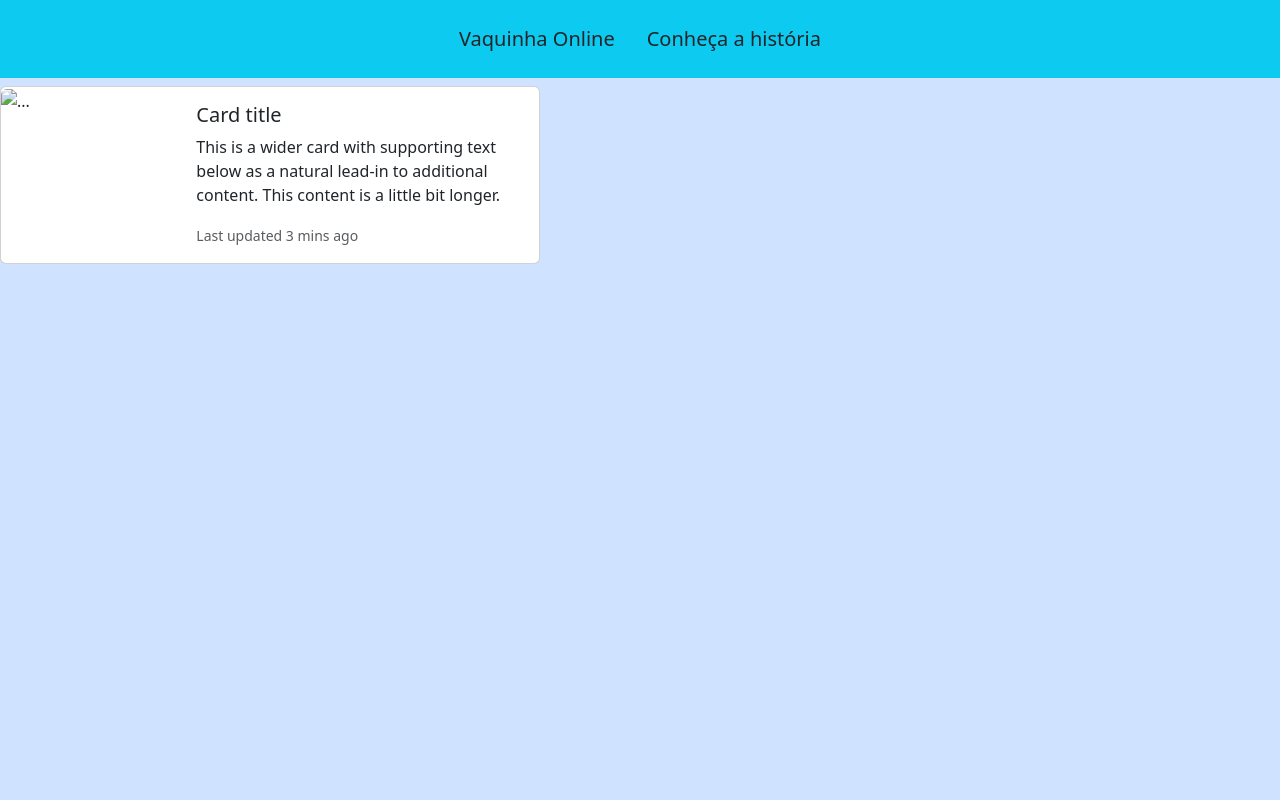
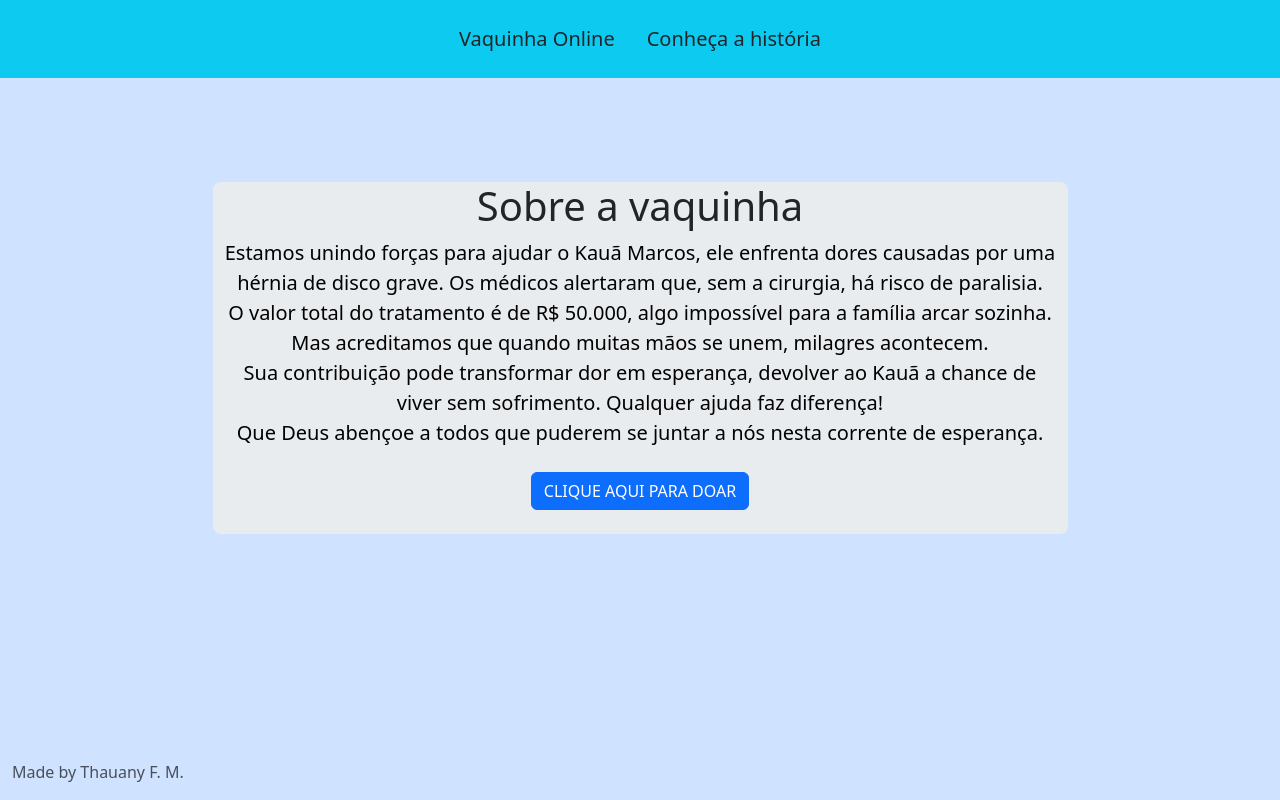
Before and after one commit to Thauzin/Vaquinha, a plain HTML site: page historia.html in a window 1280 px wide. Drawn offline with Linux system fonts and the light colour scheme.

Commit message:
[add] - historia

```diff
--- a/historia.html
+++ b/historia.html
@@ -17,20 +17,20 @@
   </li>
   </div>
 </ul>
-<div class="card mb-3" style="max-width: 540px;">
-  <div class="row g-0">
-    <div class="col-md-4">
-      <img src="..." class="img-fluid rounded-start" alt="...">
-    </div>
-    <div class="col-md-8">
-      <div class="card-body">
-        <h5 class="card-title">Card title</h5>
-        <p class="card-text">This is a wider card with supporting text below as a natural lead-in to additional content. This content is a little bit longer.</p>
-        <p class="card-text"><small class="text-body-secondary">Last updated 3 mins ago</small></p>
-      </div>
-    </div>
+<section class="py-5 text-center container">
+    <div class="row py-lg-5">
+        <div class="col-lg-9 col-md-8 mx-auto bg-body-secondary rounded-3 ">
+            <h1 class="fw-light">Sobre a vaquinha</h1>
+            <p class="lead text-black">Estamos unindo forças para ajudar o Kauã Marcos, ele enfrenta dores causadas por uma hérnia de disco grave. Os médicos alertaram que, sem a cirurgia, há risco de paralisia.<br>  O valor total do tratamento é de R$ 50.000, algo impossível para a família arcar sozinha. Mas acreditamos que quando muitas mãos se unem, milagres acontecem. <br> Sua contribuição pode transformar dor em esperança, devolver ao Kauã a chance de viver sem sofrimento. Qualquer ajuda faz diferença! <br> Que Deus abençoe a todos que puderem se juntar a nós nesta corrente de esperança.</p>
+            <p> <a href="doacao.html" class="btn btn-primary my-2">CLIQUE AQUI PARA DOAR</a>
+            </section>
+    <nav class="navbar fixed-bottom">
+  <div class="container-fluid" style="height: 5vh;">
+    <span class="navbar-text text-center" >
+      Made by Thauany F. M.
+    </span>
   </div>
-</div>
+</nav>
 
 </body>
 </html>
```
Also changed, not shown: doacao.html (+3 -1 lines), qrcode.html (+2 -2 lines).
